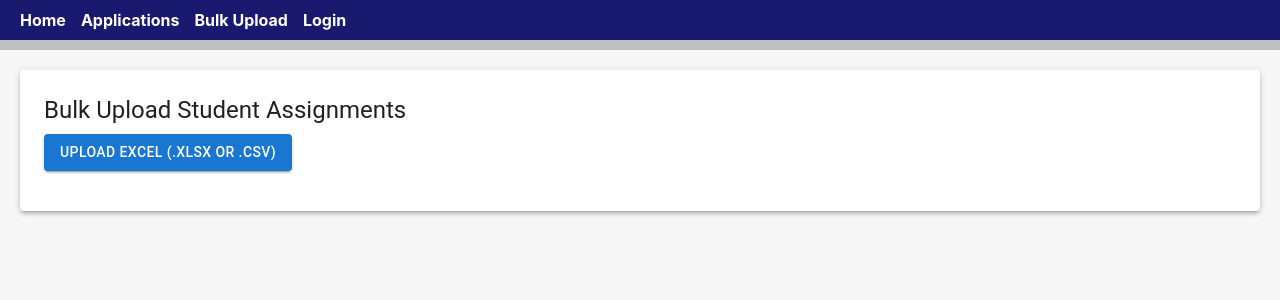
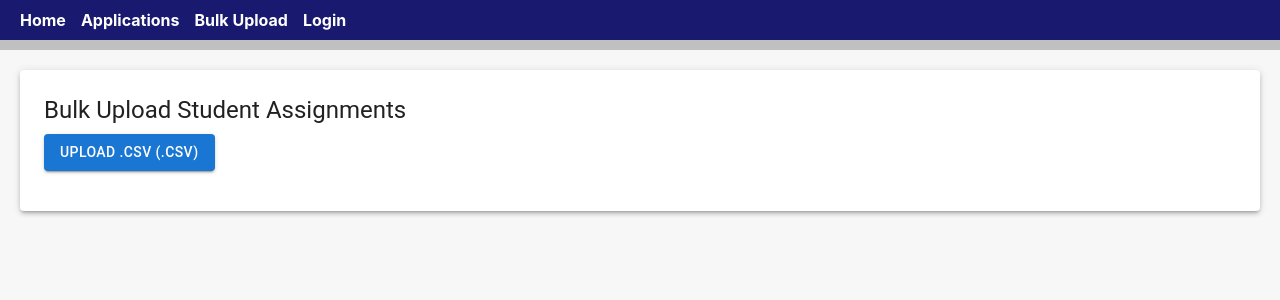
Before and after one commit to TroyJLorents-GH/student-ui, a React (Create React App) app: page /bulk-upload in a window 1280 px wide. Shown: the top 300 px of the page. Built offline with nearby package versions, Linux system fonts and the light colour scheme.

Commit message:
fixed bulk upload to upload .CSV

```diff
--- a/src/pages/BulkUploadAssignments.js
+++ b/src/pages/BulkUploadAssignments.js
@@ -80,7 +80,7 @@ const BulkUploadAssignments = () => {
 
       <Box sx={{ mb: 2 }}>
         <Button variant="contained" component="label">
-          Upload Excel (.xlsx or .csv)
+          Upload .CSV (.csv)
           <input type="file" hidden accept=".xlsx,.csv" onChange={handleFile} />
         </Button>
       </Box>
```
